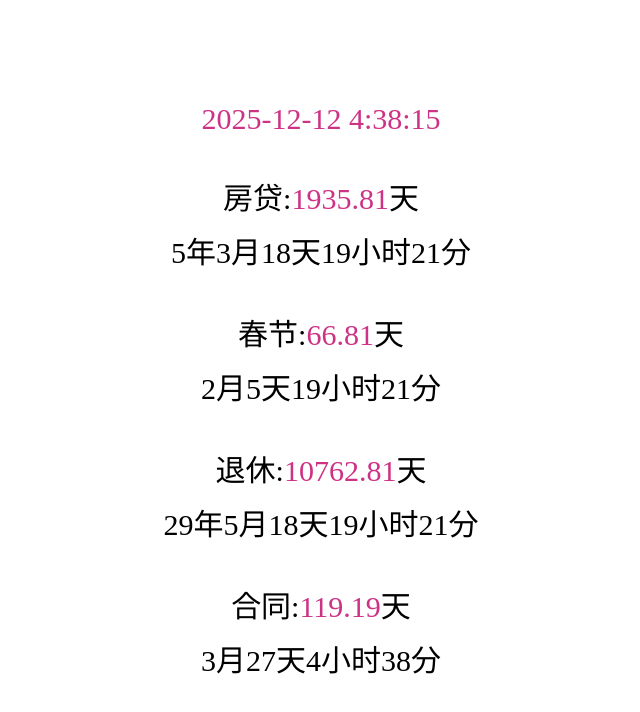
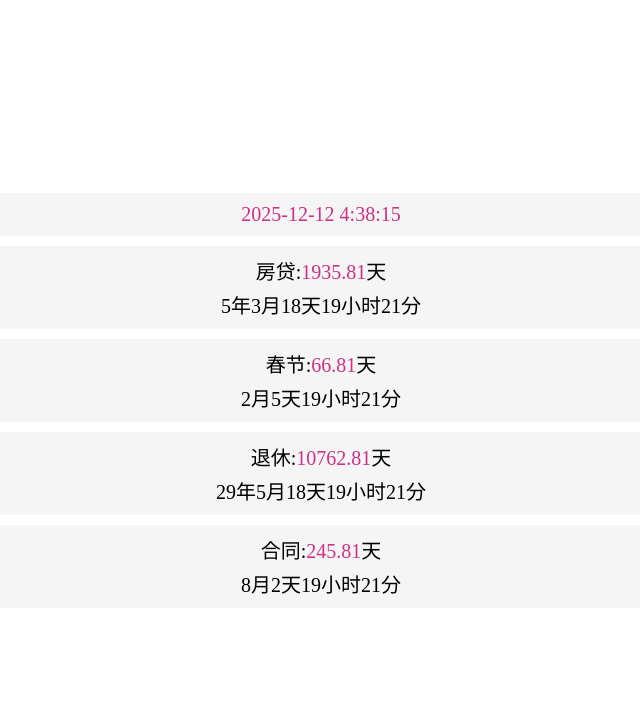
Before and after one commit to s209392599/pages, a website: page index.html in a window 1280 px wide. Shown: the whole page, without its empty margins (319-959 px from the left). Drawn offline with Linux system fonts and the light colour scheme.

Commit message:
倒计时

```diff
--- a/index.html
+++ b/index.html
@@ -21,52 +21,48 @@
       padding: 0;
     }
 
-    .item-box {
-      position: absolute;
-      width: 100%;
-      left: 50%;
-      top: 50%;
-      transform: translate(-50%, -50%);
-      text-align: center;
+    #countdown-container {
+      display: flex;
+      flex-wrap: wrap;
+      flex-direction: column;
+      justify-content: center;
+      align-content: center;
+      min-height: 100vh;
+      overflow: auto;
     }
 
     .item-title {
-      /* margin: 20px auto; */
-      margin: 10px auto;
-      /* font-size: 35px; */
-      font-size: 30px;
+      margin: 5px auto;
+      font-size: 20px;
       text-align: center;
     }
 
     .time-num {
       color: #cd3285;
     }
+
+    .countdown-item {
+      width: 90%;
+      margin: 5px 0;
+      padding: 5px;
+      border-radius: 8px;
+      background-color: #f5f5f5;
+    }
   </style>
 </head>
 
 <body>
-  <div class="item-box">
-    <div class="item-title"><span id="curTime" class="time-num"></span></div>
-    <br />
-
-    <div class="item-title" id="item_1">房贷:<span id="num_1" class="time-num"></span>天</div>
-    <div class="item-title" id="item_3"></div>
-    <br />
-
-    <div class="item-title" id="item_5">春节:<span id="num_5" class="time-num"></span>天</div>
-    <div class="item-title" id="item_6"></div>
-    <br />
-
-    <div class="item-title" id="item_7">退休:<span id="days_7" class="time-num"></span>天</div>
-    <div class="item-title" id="time_7"></div>
-    <br />
-
-    <div class="item-title" id="item_8">合同:<span id="days_8" class="time-num"></span>天</div>
-    <div class="item-title" id="time_8"></div>
-    <br />
-  </div>
+  <div id="countdown-container"></div>
 
   <script>
+    // 定义倒计时事件数据
+    const countdownEvents = [
+      { time: '2031-04-01 00:00:00', desc: '房贷' },
+      { time: '2026-02-17 00:00:00', desc: '春节' },
+      { time: '2055-06-01 00:00:00', desc: '退休' },
+      { time: '2026-08-15 00:00:00', desc: '合同' }
+    ];
+
     function convertMilliseconds(time1, time2) {
       // 将时间字符串转换为Date对象
       const date1 = new Date(time1);
@@ -116,15 +112,41 @@
       return duration;
     }
 
-    function fillNum(time, elId, numId, el_2) {
+    // 动态创建倒计时项的函数
+    function createCountdownItem(event) {
       const d1 = new Date();
-      const d2 = new Date(time);
+      const d2 = new Date(event.time);
 
       const msPerDay = 1000 * 60 * 60 * 24;
       const diff = Math.abs((d2.getTime() - d1.getTime()) / msPerDay);
-      document.getElementById(numId).innerHTML = diff.toFixed(2);
-      document.getElementById(el_2).innerHTML = formatDuration(d1, time);
+
+      // 创建外层容器
+      const itemContainer = document.createElement('div');
+      itemContainer.className = 'countdown-item';
+
+      // 创建标题元素
+      const titleElement = document.createElement('div');
+      titleElement.className = 'item-title';
+      titleElement.innerHTML = `${event.desc}:<span class="time-num">${diff.toFixed(2)}</span>天`;
+
+      // 创建详细时间元素
+      const detailElement = document.createElement('div');
+      detailElement.className = 'item-title';
+      detailElement.innerHTML = formatDuration(d1, event.time);
+
+      // 组装元素
+      itemContainer.appendChild(titleElement);
+      itemContainer.appendChild(detailElement);
+
+      return itemContainer;
     }
+
+    // 渲染所有倒计时项
+    function renderCountdownItems() {
+      const container = document.getElementById('countdown-container');
+
+      // 清空现有内容
+      container.innerHTML = '';
 
       // 获取当前时间 年月日时分秒
       const now = new Date();
@@ -135,14 +157,35 @@
       const minute = now.getMinutes();
       const second = now.getSeconds();
       const formattedTime = year + '-' + month + '-' + day + ' ' + hour + ':' + minute + ':' + second;
-    document.getElementById('curTime').innerHTML = formattedTime;
 
-    fillNum('2031-04-01T00:00:00', 'item_1', 'num_1', 'item_3');
-    fillNum('2026-02-17T00:00:00', 'item_5', 'num_5', 'item_6');// 春节
-    // https://daojishi.fun/  63岁 2055年5月底退休
-    fillNum('2055-06-01T00:00:00', 'item_7', 'days_7', 'time_7');// 退休
-    fillNum('2025-08-15T00:00:00', 'item_8', 'days_8', 'time_8');// 择仕合同倒计时
+      // 创建外层容器
+      const itemContainer = document.createElement('div');
+      itemContainer.className = 'countdown-item';
 
+      // 创建标题元素
+      const titleElement = document.createElement('div');
+      titleElement.className = 'item-title';
+      titleElement.innerHTML = `<span class="time-num">${formattedTime}</span>`;
+
+      itemContainer.appendChild(titleElement);
+      container.appendChild(itemContainer);
+
+      // 为每个事件创建并添加倒计时项
+      countdownEvents.forEach(event => {
+        const d1 = new Date();
+        const d2 = new Date(event.time);
+        if (d2 < d1) {
+          return;
+        }
+        const itemElement = createCountdownItem(event);
+        container.appendChild(itemElement);
+      });
+    }
+
+
+
+    // 初始渲染
+    renderCountdownItems();
   </script>
 </body>
 
```
Lines whose indentation alone changed are shown as unchanged.
